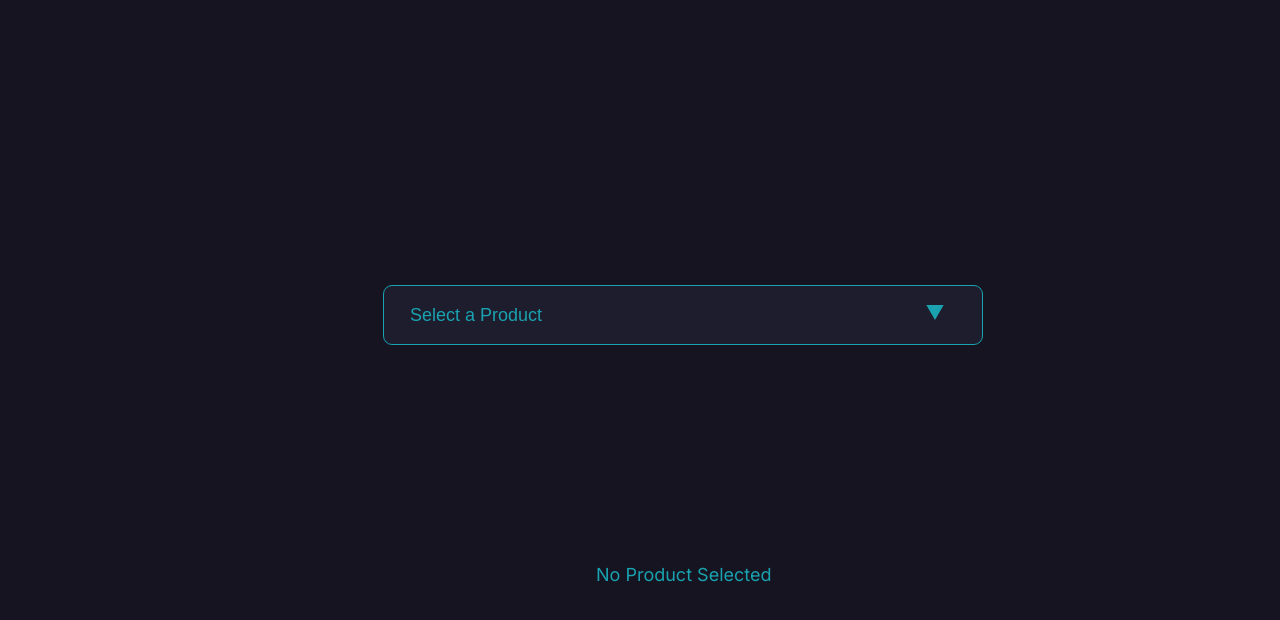
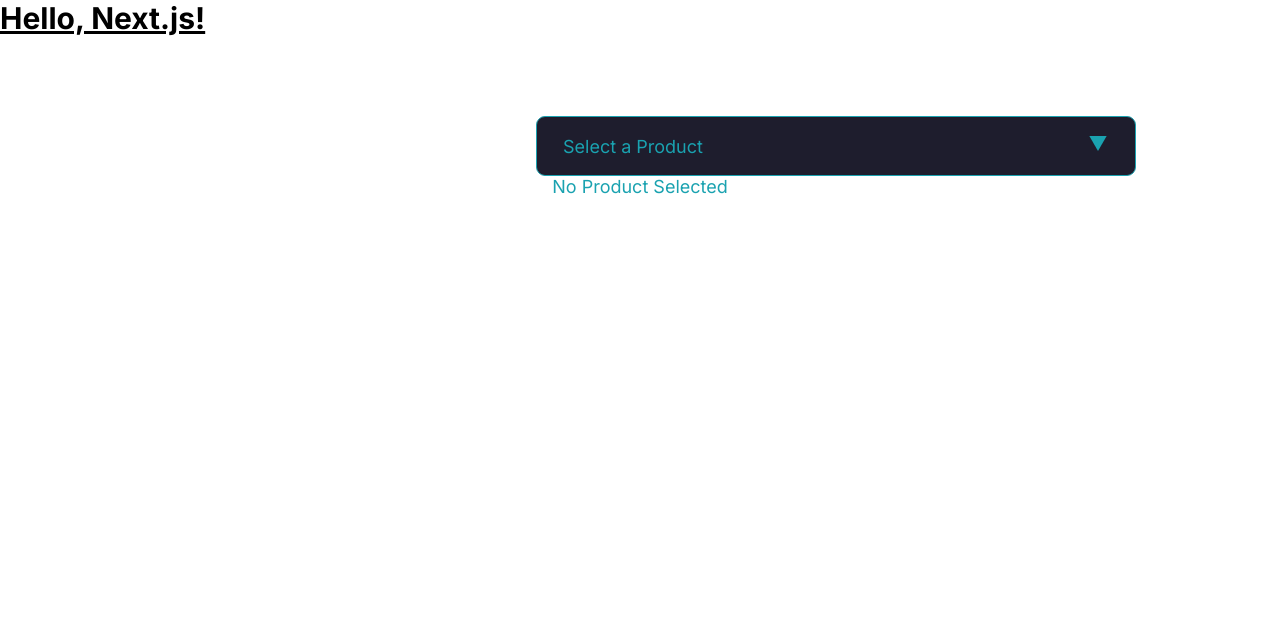
Before and after one commit to chelsea314/product-search, a Next.js app: page / in a window 1280 px wide. Shown: the top 620 px of the page. Built offline with nearby package versions, Linux system fonts and the light colour scheme.

Commit message:
added Tailwind

```diff
--- a/package.json
+++ b/package.json
@@ -14,5 +14,10 @@
     "next": "13.4.19",
     "react": "18.2.0",
     "react-dom": "18.2.0"
+  },
+  "devDependencies": {
+    "autoprefixer": "^10.4.15",
+    "postcss": "^8.4.29",
+    "tailwindcss": "^3.3.3"
   }
 }
--- /dev/null
+++ b/postcss.config.js
@@ -0,0 +1,6 @@
+module.exports = {
+  plugins: {
+    tailwindcss: {},
+    autoprefixer: {},
+  },
+}
--- /dev/null
+++ b/src/app/components/Practice.js
@@ -0,0 +1,3 @@
+export default function Practice() {
+    return <h1 className="md:display-hidden text-3xl font-bold underline">Hello, Next.js!</h1>
+  }
--- a/src/app/globals.css
+++ b/src/app/globals.css
@@ -1,3 +1,7 @@
+@tailwind base;
+@tailwind components;
+@tailwind utilities;
+
 :root {
   --bright-teal: #1AA2B0;
   --background-blue: #151420;
@@ -7,5 +11,5 @@
 html,
 body {
   height: 100%;
-  background: var(--background-blue);
+  /* background: var(--background-blue); */
 }
--- a/src/app/page.js
+++ b/src/app/page.js
@@ -9,6 +9,7 @@ import ProductCategory from "./components/ProductCategory";
 import ProductBrand from "./components/ProductBrand";
 import ProductPrice from "./components/ProductPrice";
 import ProductDescription from "./components/ProductDescription";
+import Practice from "./components/Practice";
 
 export default function Home() {
   // State settings for Product and Selection
@@ -43,7 +44,8 @@ export default function Home() {
   }
 
   return (
-    <div >
+    <div className="centered">
+      <Practice />
       <Dropdown onSubmit={handleChange} />
       {isSelectionMade ? (
         <div>
--- a/src/app/page.module.css
+++ b/src/app/page.module.css
@@ -1,3 +1,11 @@
+.centered {
+  position: fixed;
+  top: 50%;
+  left: 50%;
+  margin-top: -50px;
+  margin-left: -100px;
+}
+
 /* 'No Product Data' Styles */
 .noProduct {
   color: var(--bright-teal);
@@ -6,9 +14,9 @@
   font-style: normal;
   font-weight: 400;
   line-height: normal;
-  position: fixed;
+  /* position: fixed;
   top: 564px;
-  left: 596px;
+  left: 596px; */
 }
 
 /* Dropdown Menu Styles*/
@@ -37,9 +45,9 @@
   width: 600px;
   height: 60px;
   flex-shrink: 0;
-  position: fixed;
+  /* position: fixed;
   top: 285px;
-  left: 383px;
+  left: 383px; */
 }
 
 .arrow {
@@ -54,9 +62,9 @@
 
 .dropdownContent {
   list-style: none;
-  position: fixed;
+  /* position: fixed;
   top: 347px;
-  left: 383px;
+  left: 383px; */
   width: 600px;
   height: 462px;
   flex-shrink: 0;
@@ -88,9 +96,9 @@
   border-radius: 10px;
   border: 1px solid var(--bright-teal);;
   flex-shrink: 0;
-  position: fixed;
+  /* position: fixed;
   top: 501px;
-  left: 383px;
+  left: 383px; */
 }
 
 .productTitle {
@@ -99,9 +107,9 @@
   font-style: normal;
   font-weight: 700;
   line-height: 46px;
-  position: fixed;
+  /* position: fixed;
   top: 501px;
-  left: 699px;
+  left: 699px; */
 }
 
 .categoryContainer {
@@ -110,9 +118,9 @@
   flex-shrink: 0;
   border-radius: 64px;
   background: var(--bright-teal);;
-  position: fixed;
+  /* position: fixed;
   top: 517px;
-  left: 903px;
+  left: 903px; */
 }
 
 .productCategory {
@@ -122,9 +130,9 @@
   font-weight: 700;
   line-height: 0; /* 0% */
   text-align: center;
-  position: fixed;
+  /* position: fixed;
   top: 523px;
-  left: 910px;
+  left: 910px; */
 }
 
 .productBrand {
@@ -133,9 +141,9 @@
   font-style: normal;
   font-weight: 400;
   line-height: 46px;
-  position: fixed;
+  /* position: fixed;
   top: 527px;
-  left: 699px;
+  left: 699px; */
 }
 
 .productPrice {
@@ -144,9 +152,9 @@
   font-style: normal;
   font-weight: 800;
   line-height: 0px;
-  position: fixed;
+  /* position: fixed;
   top: 595px;
-  left: 699px;
+  left: 699px; */
 }
 
 .productDescription {
@@ -155,8 +163,8 @@
   font-style: normal;
   font-weight: 400;
   line-height: 46px;
-  position: fixed;
+  /* position: fixed;
   top: 619px;
-  left: 699px;
+  left: 699px; */
   display: flex;
 }
--- /dev/null
+++ b/tailwind.config.js
@@ -0,0 +1,10 @@
+/** @type {import('tailwindcss').Config} */
+module.exports = {
+  content: [
+    './src/**/*.{js,ts,jsx,tsx,mdx}',
+  ],
+  theme: {
+    extend: {},
+  },
+  plugins: [],
+}
```
Also changed, not shown: 1 other file (tests, documents, lock files or other folders).
